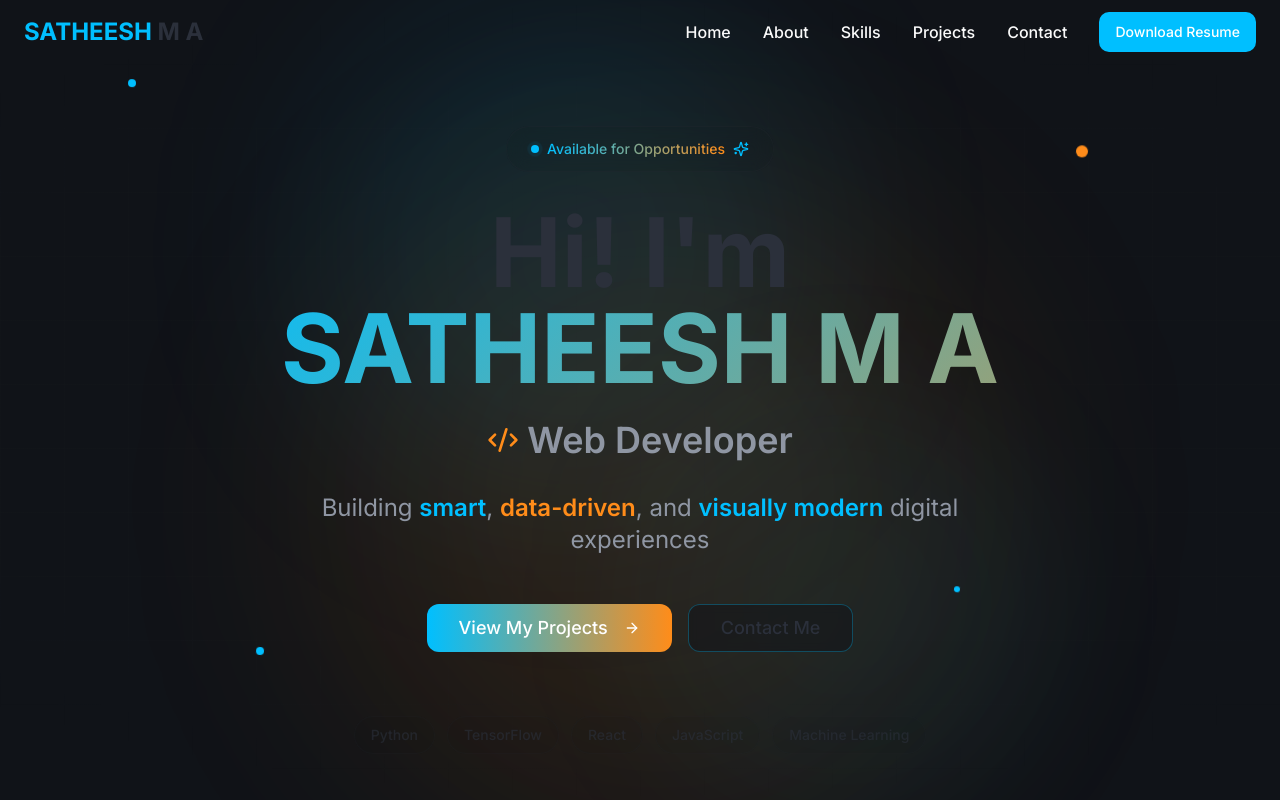
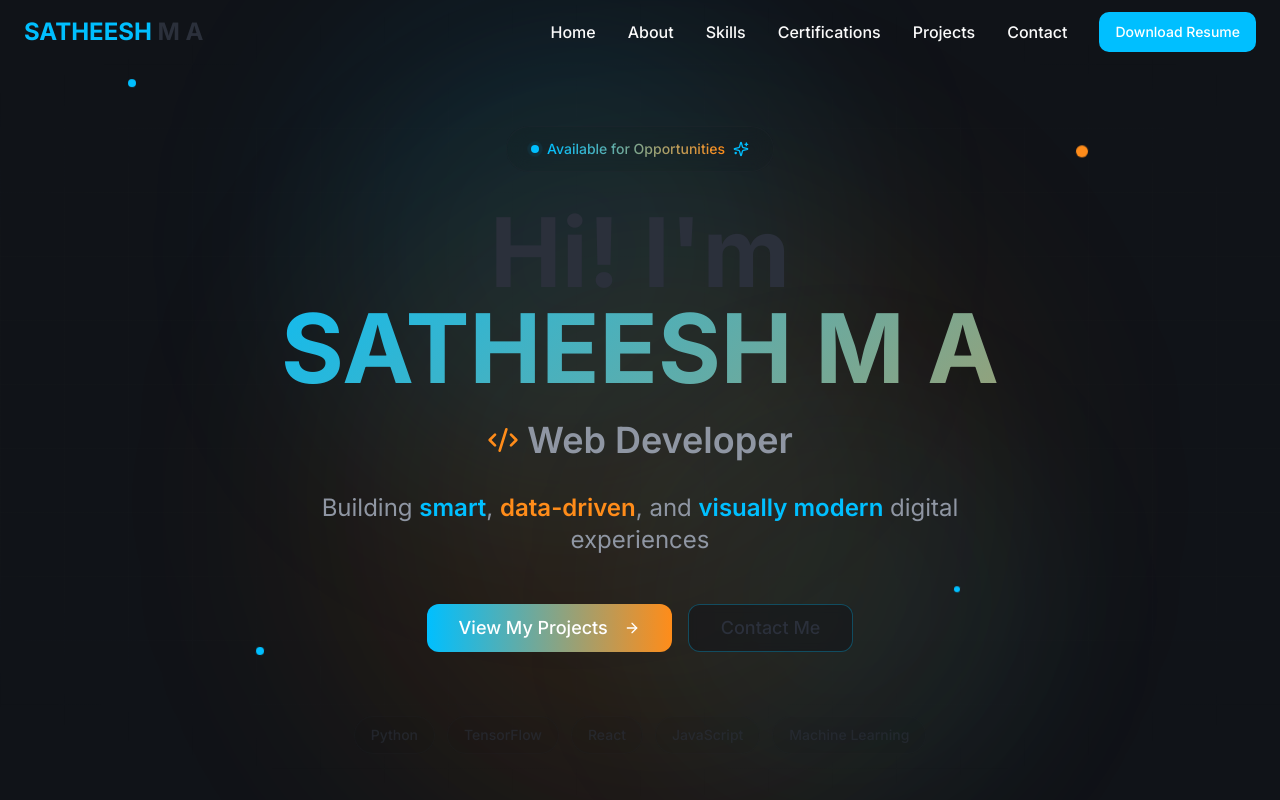
Before and after one commit to SatheeshmaDev/satheeshma-info, a React (Vite) app: page / in a window 1280 px wide. Shown: the top 800 px of the page. Built offline with nearby package versions, Linux system fonts and the light colour scheme; the HTML template or start-up script is replaced by a standard one.

Commit message:
Add certificate link to navbar

```diff
--- a/src/components/Navigation.tsx
+++ b/src/components/Navigation.tsx
@@ -20,6 +20,9 @@ const Navigation = () => {
   }, {
     name: "Skills",
     href: "#skills"
+  }, {
+    name: "Certifications",
+    href: "#certifications"
   }, {
     name: "Projects",
     href: "#projects"
```
